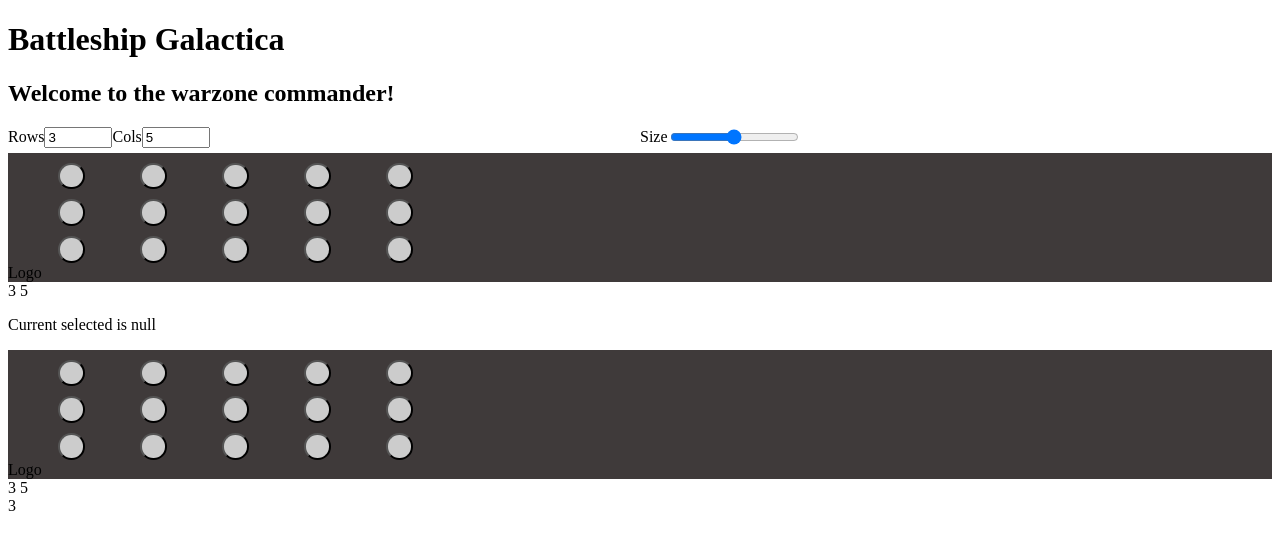
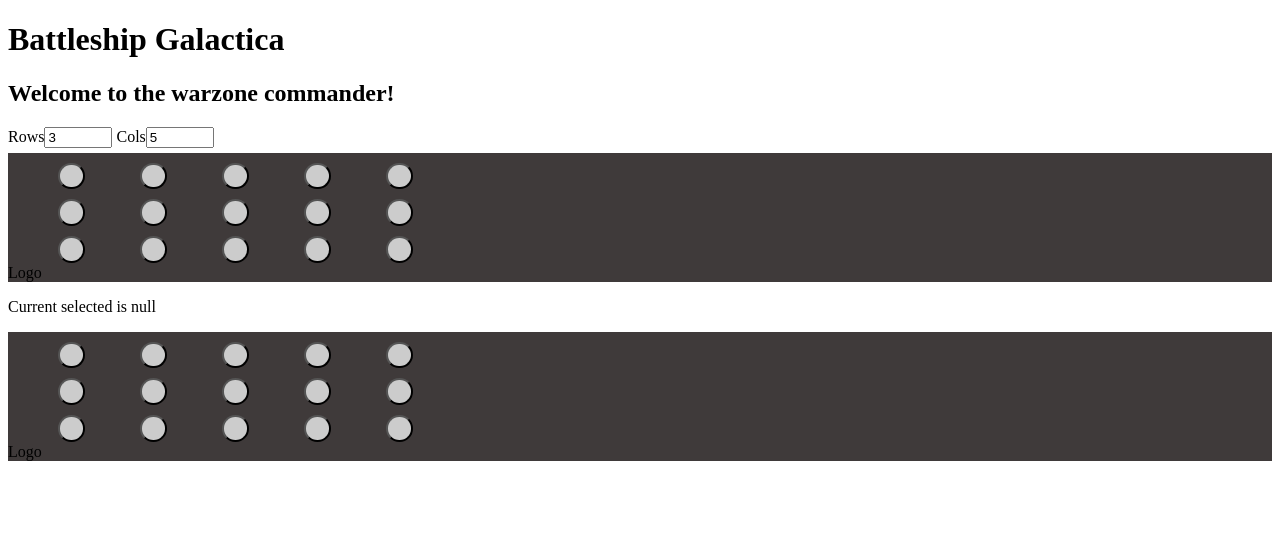
Before and after one commit to HesitantlyHuman/game-guru, a SvelteKit app: page / in a window 1280 px wide. Shown: the top 550 px of the page. Built offline with nearby package versions, Linux system fonts and the light colour scheme.

Commit message:
flexible grid working

```diff
--- a/src/battleship/battleship.svelte
+++ b/src/battleship/battleship.svelte
@@ -18,10 +18,10 @@
 	<h1>Battleship Galactica</h1>
 	<h2>Welcome to the warzone commander!</h2>
 
-	<Shaper bind:rows={r} bind:cols={c} reshape='true' resize='true'/>
-	<Grid rows={r} cols={c} bind:current_selected={top_selected}/>
-	<Menu current_selected={top_selected}/>
-	<Grid rows={r} cols={c}/>
-
-	<div>{r}</div>
+	<Shaper bind:rows={r} bind:cols={c} reshape='true'/>
+	{#key [r,c]}
+		<Grid rows={r} cols={c} bind:current_selected={top_selected}/>
+		<Menu current_selected={top_selected}/>
+		<Grid rows={r} cols={c}/>
+	{/key}
 </main>
--- a/src/battleship/grid.svelte
+++ b/src/battleship/grid.svelte
@@ -2,6 +2,7 @@
 <!-- TODO, make the width of tiles and the whole grid be editable (by css variables that are changed?) -->
 <script>
 	import { onMount } from 'svelte';
+	import { onDestroy } from 'svelte';
 
 	import Tile from "./grid_tile.svelte";
 
@@ -28,8 +29,12 @@
 		}
 	}
 
-	onMount( () => {
+	onMount(() => {
 		selected_state = Array.from(Array(cols), () => Array(rows).fill(false));
+	});
+
+	onDestroy(() => {
+		current_selected = null;
 	});
 </script>
 
@@ -47,8 +52,6 @@
 	<!-- TODO. Why is the bottom being cut off without this useless div	 -->
 </div>
 <!-- Should I use Array({lendth}) instead of length: {length}? What's the speed difference. TODO -->
-
-<div>{rows} {cols}</div>
 
 <style>
     :root{
--- a/src/battleship/grid_shaper.svelte
+++ b/src/battleship/grid_shaper.svelte
@@ -2,7 +2,7 @@
     export let rows;
     export let cols;
     export let reshape = false;
-	export let resize = false;
+	// export let resize = false;
 </script>
 
 <div class = options_wrapper>
@@ -10,25 +10,25 @@
 		<div class="reshape">
 			<span>Rows</span>
 			<input bind:value={rows} type="number" min="1" onkeypress="return (event.charCode !=8 && event.charCode ==0 || (event.charCode >= 48 && event.charCode <= 57))">
-			<span>Cols</span>
+			<span>&nbsp;Cols</span>
 			<input bind:value={cols} type="number" min="1" onkeypress="return (event.charCode !=8 && event.charCode ==0 || (event.charCode >= 48 && event.charCode <= 57))">
 		</div>
 	{/if}
 
-	{#if resize}
+	<!-- {#if resize}
 		<div class="resize">
 			<span>Size</span>
-			<input type="range"><!-- TODO set min and max-->
+			<input type="range"> TODO set min and max
 		</div>
-	{/if}
+	{/if} TODO only do this if the regular method of sizing is insuficient-->
 </div>
 
 <style>
-	.options_wrapper, .reshape, .resize{
+	.options_wrapper, .reshape /*.resize*/{
 		display: flex;
 	}
 
-	.reshape, .resize{
+	.reshape /*.resize*/{
 		flex: 1 1;
 		align-items: center;
 		/*background: var(--grid_background);*/ /*TODO same colors? Also, background vs background-color*/
```
